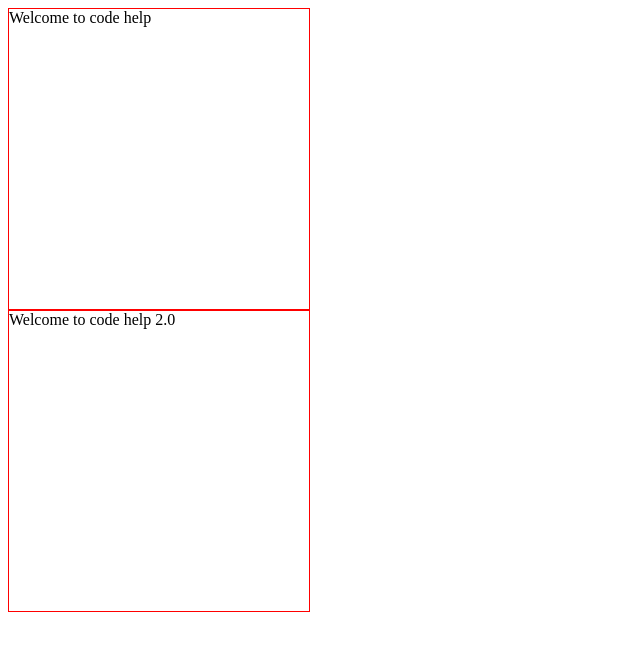
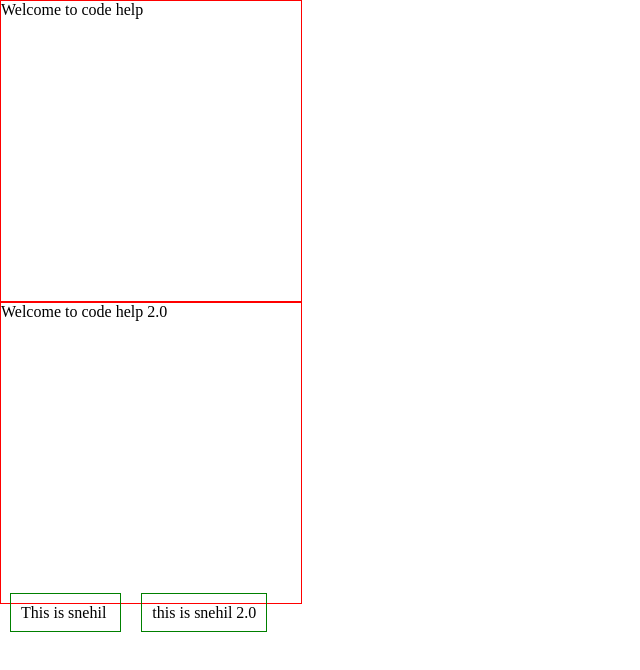
Before and after one commit to snehilkr21/CSS_REPO, a plain HTML site: page index.html in a window 1280 px wide. Shown: the whole page, without its empty margins (0-640 px from the left). Drawn offline with Linux system fonts and the light colour scheme.

Commit message:
inline element

```diff
--- a/index.html
+++ b/index.html
@@ -6,10 +6,21 @@
     <meta name="viewport" content="width=device-width, initial-scale=1.0">
     <title>Document</title>
     <style>
+        *{
+            margin: 0px;
+            padding: 0px;
+        }
         div{
             border : 1px solid red;
             width : 300px;
             height :300px;
+        }
+        span{
+            border: 1px solid green;
+            width :1500px;
+            height :1000px;
+            margin :10px;
+            padding: 10px;
         }
     </style>
 </head>
@@ -20,5 +31,11 @@
     <div>
         Welcome to code help 2.0
     </div>
+    <span>
+        This is snehil
+    </span>
+    <span>
+        this is snehil 2.0
+    </span>
 </body>
 </html>
```
